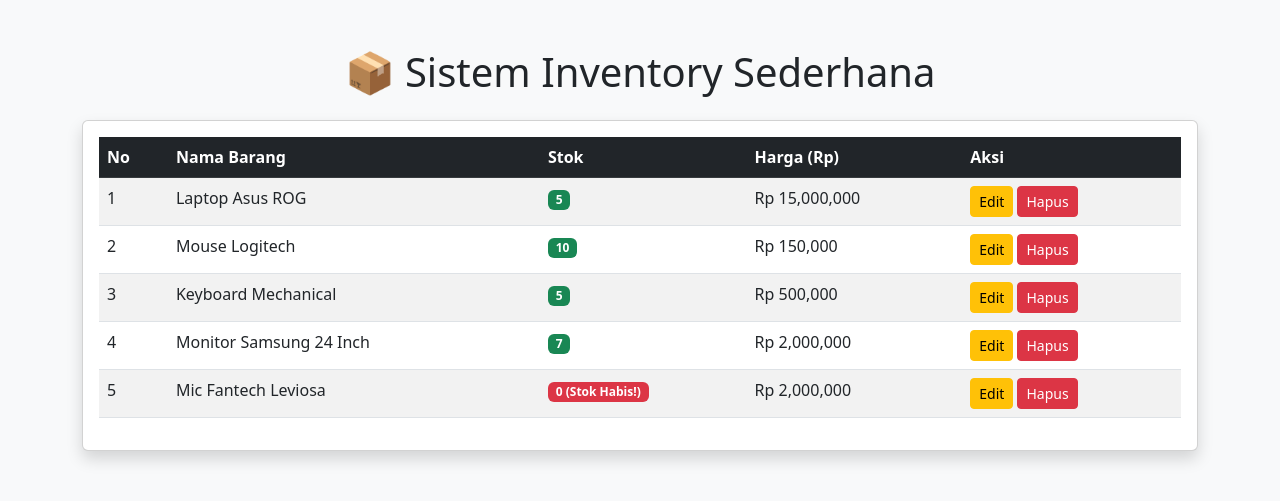
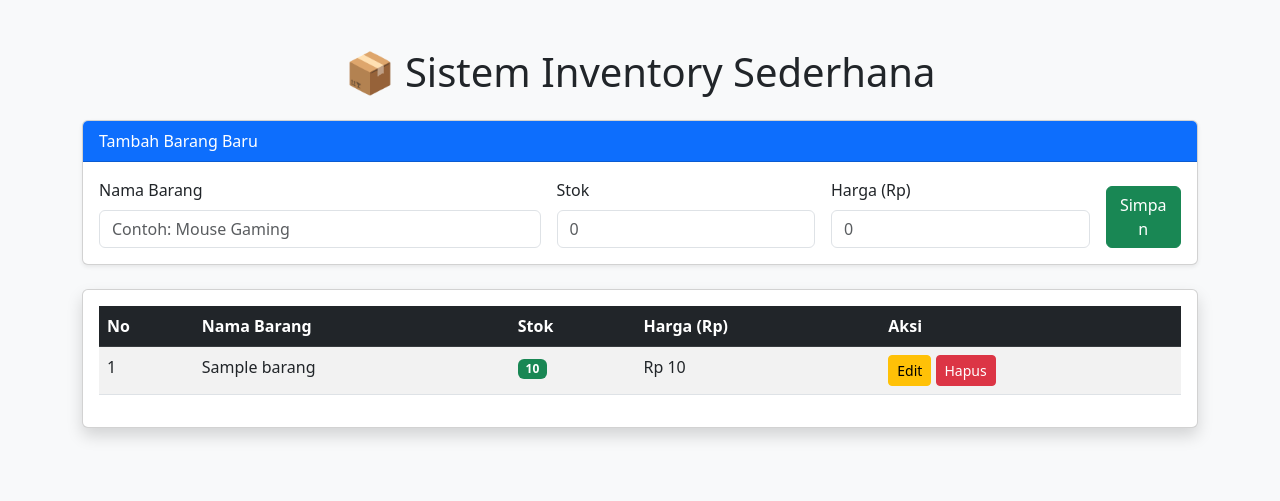
Before and after one commit to AhZanMC/Fauzan-Belajar-Flask, a Flask app: page / in a window 1280 px wide. Shown: the top 501 px of the page. Run offline with Flask 3, Linux system fonts and the light colour scheme; tables that the repository leaves empty hold one stand-in row (values such as "Sample post").

Commit message:
bikin CRUD sederhana

```diff
--- a/app.py
+++ b/app.py
@@ -1,23 +1,77 @@
 # Library
 from flask import Flask, flash, render_template, request, redirect, url_for
+from flask_sqlalchemy import SQLAlchemy
 
 # Buat Inisialisasi Aplikasi Flask
 app = Flask(__name__)
+app.config['SQLALCHEMY_DATABASE_URI'] = 'sqlite:///inventory.db'
+app.config['SQLALCHEMY_TRACK_MODIFICATIONS'] = False
 
-## Ini Data Dummy buat testing
-data_barang = [
-    {"id": 1, "nama": "Laptop Asus ROG", "stok": 5, "harga": 15000000},
-    {"id": 2, "nama": "Mouse Logitech", "stok": 10, "harga": 150000},
-    {"id": 3, "nama": "Keyboard Mechanical", "stok": 5, "harga": 500000},
-    {"id": 4, "nama": "Monitor Samsung 24 Inch", "stok": 7, "harga": 2000000},
-    {"id": 5, "nama": "Mic Fantech Leviosa", "stok": 0, "harga": 2000000}
-]
+# Inisialisasi Database
+db = SQLAlchemy(app)
+
+class Barang(db.Model):
+    id = db.Column(db.Integer, primary_key=True)
+    nama = db.Column(db.String(100), nullable=False)
+    stok = db.Column(db.Integer, nullable=False)
+    harga = db.Column(db.Float, nullable=False)
+
+    def __repr__(self):
+        return f'<Barang {self.nama}>'
 
 # Rute atau Jalur
+## Rute Home
 @app.route('/')
 def home():
-    # return file html
+    data_barang = Barang.query.all()
     return render_template('index.html', barang=data_barang)
 
+## Rute Buat Nambah Data
+@app.route('/tambah', methods=['POST'])
+def tambah_barang():
+    # Ambil data yang diketik user di form HTML
+    nama_form = request.form['nama']
+    stok_form = int(request.form['stok'])
+    harga_form = float(request.form['harga'])
+
+    # Bikin objek barang baru
+    barang_baru = Barang(nama=nama_form, stok=stok_form, harga=harga_form)
+
+    # Simpan ke database
+    db.session.add(barang_baru) # Tambah ke antrian data ini bro
+    db.session.commit()         # tolong simpan permanen SEKARANg
+
+    return redirect(url_for('home'))
+
+## Rute buat hapus data
+@app.route('/hapus/<int:id>')
+def hapus_barang(id):
+    barang = Barang.query.get_or_404(id)
+
+    # Hapus data dan simpan perubahan ke database
+    db.session.delete(barang)
+    db.session.commit()
+
+    return redirect(url_for('home'))
+
+## Update atau Edit Data
+@app.route('/edit/<int:id>', methods=['GET','POST'])
+def edit_barang(id):
+    barang = Barang.query.get_or_404(id)
+
+    if request.method == 'POST':
+        # Ini kalo data disimpan
+        barang.nama = request.form['nama']
+        barang.stok = int(request.form['stok'])
+        barang.harga = float(request.form['harga'])
+
+        # Simpan perubahan ke database
+        db.session.commit()
+        return redirect(url_for('home'))
+
+    return render_template('edit.html', barang=barang)
+
 if __name__ == '__main__':
+    with app.app_context():
+        db.create_all()  # Buat tabel database jika belum ada
     app.run(debug=True)
--- a/templates/index.html
+++ b/templates/index.html
@@ -9,6 +9,33 @@
 
     <div class="container mt-5">
         <h1 class="text-center mb-4">📦 Sistem Inventory Sederhana</h1>
+
+        <div class="card mb-4 shadow-sm">
+            <div class="card-header bg-primary text-white">
+                Tambah Barang Baru
+            </div>
+            <div class="card-body">
+                <form action="/tambah" method="POST">
+                    <div class="row g-3">
+                        <div class="col-md-5">
+                            <label class="form-label">Nama Barang</label>
+                            <input type="text" name="nama" class="form-control" placeholder="Contoh: Mouse Gaming" required>
+                        </div>
+                        <div class="col-md-3">
+                            <label class="form-label">Stok</label>
+                            <input type="number" name="stok" class="form-control" placeholder="0" required>
+                        </div>
+                        <div class="col-md-3">
+                            <label class="form-label">Harga (Rp)</label>
+                            <input type="text" name="harga" class="form-control" placeholder="0" required>
+                        </div>
+                        <div class="col-md-1 d-flex align-items-end">
+                            <button type="submit" class="btn btn-success w-100">Simpan</button>
+                        </div>
+                    </div>
+                </form>
+            </div>
+        </div>
 
         <div class="card shadow">
             <div class="card-body">
@@ -40,8 +67,8 @@
 
                             <td>Rp {{ "{:,.0f}".format(item.harga) }}</td>
                             <td>
-                                <button class="btn btn-sm btn-warning">Edit</button>
-                                <button class="btn btn-sm btn-danger">Hapus</button>
+                                <a href="/edit/{{ item.id }}" class="btn btn-sm btn-warning">Edit</a>
+                                <a href="/hapus/{{ item.id }}" class="btn btn-sm btn-danger" onclick="return confirm('Yakin mau hapus?')">Hapus</a>
                             </td>
                         </tr>
                         {% endfor %}
```
Also changed, not shown: templates/edit.html (added, +35 -0 lines).
